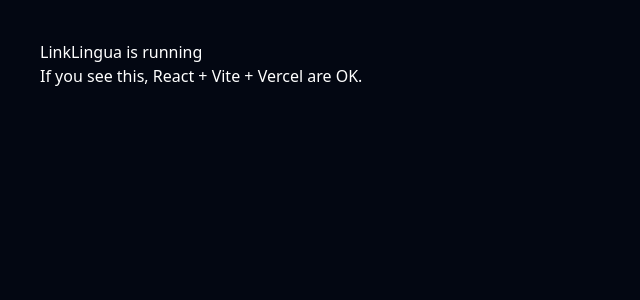
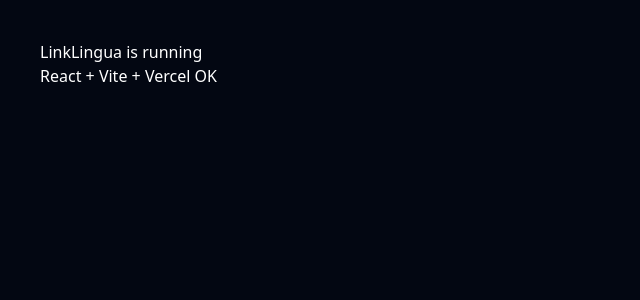
Before and after one commit to yuuchian718/Linklingua-, a React (Vite) app: page / in a window 1280 px wide. Shown: the top 300 px of the page, without its empty margins (0-640 px from the left). Built offline with nearby package versions, Linux system fonts and the light colour scheme.

Commit message:
Update paragraph text in App component

```diff
--- a/src/App.tsx
+++ b/src/App.tsx
@@ -1,9 +1,8 @@
-
 export default function App() {
   return (
     <div style={{ padding: 40, color: 'white' }}>
       <h1>LinkLingua is running</h1>
-      <p>If you see this, React + Vite + Vercel are OK.</p>
+      <p>React + Vite + Vercel OK</p>
     </div>
   );
 }
```
